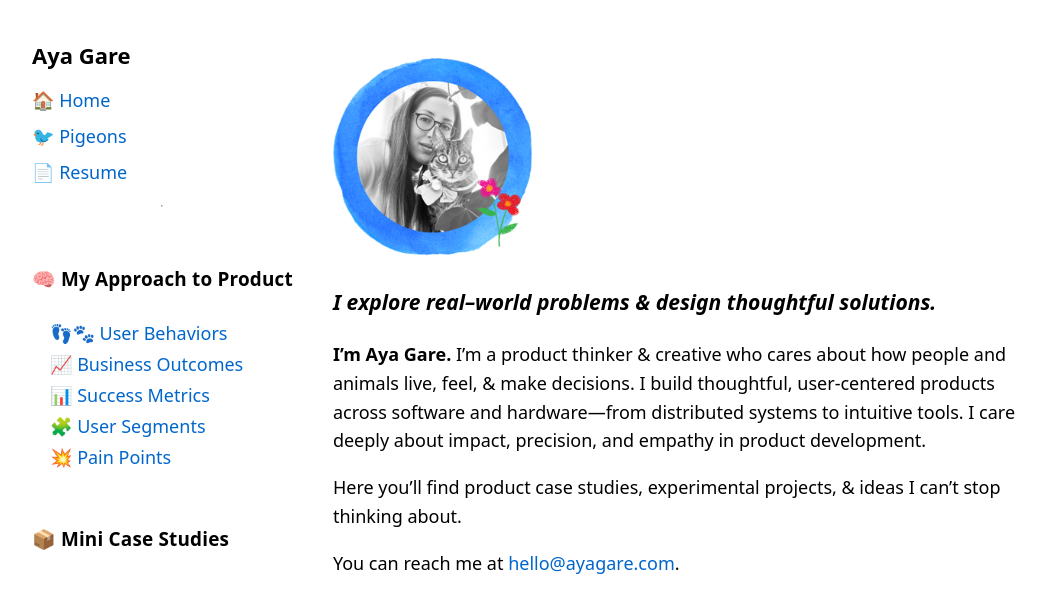
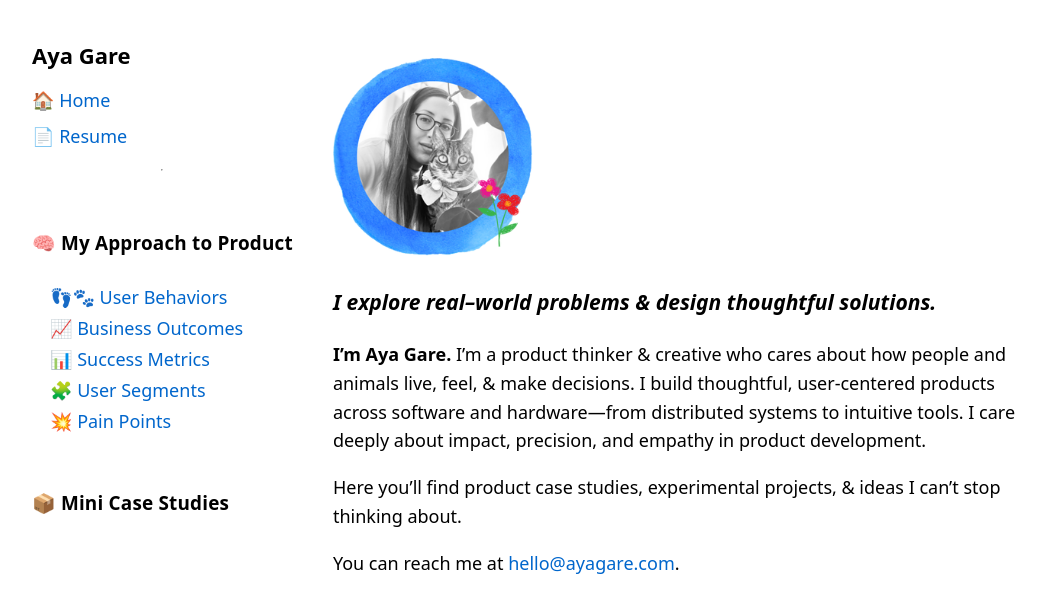
Before and after one commit to luxinflore/luxinflore.github.io, a Jekyll site: the page built from index.md, in a window 1280 px wide. Shown: the top 613 px of the page, without its empty margins (8-1054 px from the left). Built offline with Jekyll 4.4.1, drawn with Linux system fonts in a browser that asks for light colours.

Commit message:
Hide pigeons section

```diff
--- a/_includes/nav.html
+++ b/_includes/nav.html
@@ -7,7 +7,7 @@
   <!-- The actual nav menu -->
   <nav id="nav-menu">
     <a class="cat-hover-link" href="/">🏠 Home</a>
-    <a class="cat-hover-link" href="/pigeons">🐦 Pigeons</a>
+	<!-- <a class="cat-hover-link" href="/pigeons">🐦 Pigeons</a> -->
     <a class="cat-hover-link" href="/resume">📄 Resume</a>
 
     <hr>
```
